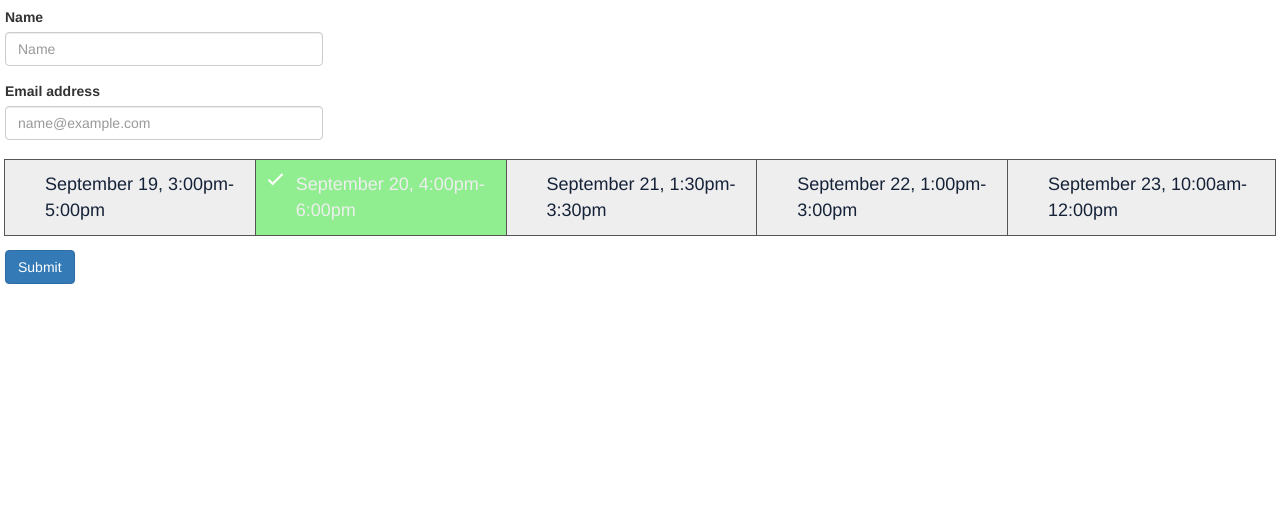
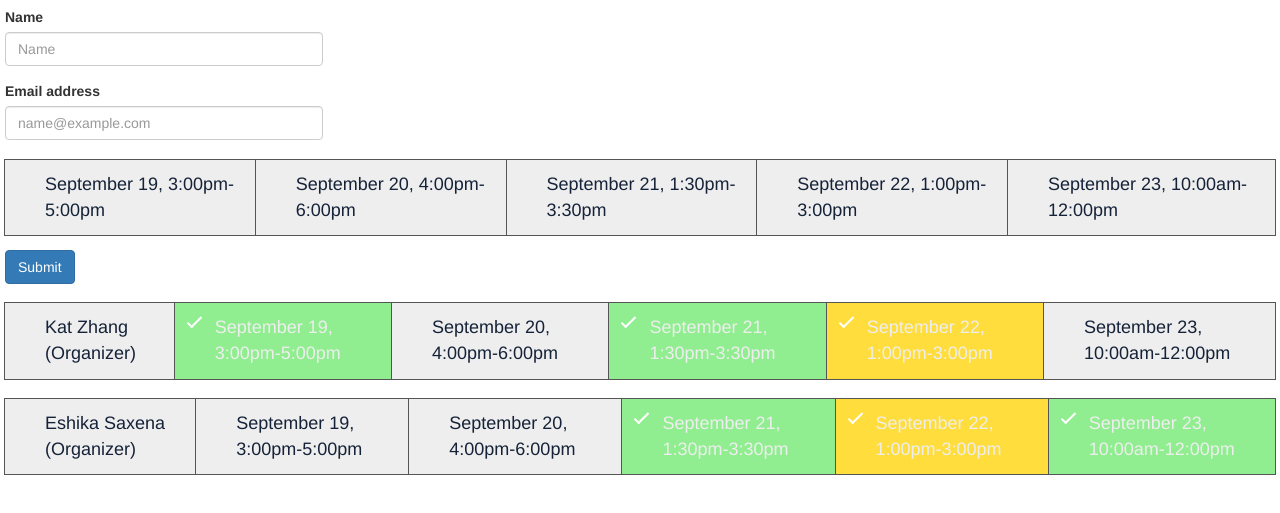
Before and after one commit to 19katz/doodle_app, a plain HTML site: page index.html in a window 1280 px wide. Shown: the part 151-664 px from the top of the page. Drawn offline with nearby package versions, Linux system fonts and the light colour scheme.

Commit message:
final changes to code

```diff
--- a/index.html
+++ b/index.html
@@ -27,7 +27,7 @@
       <!-- Create list of dates for the user to choose from  -->
       <ul id="myUL">
           <li>September 19, 3:00pm-5:00pm</li>
-          <li class="checked">September 20, 4:00pm-6:00pm</li>
+          <li>September 20, 4:00pm-6:00pm</li>
           <li>September 21, 1:30pm-3:30pm</li>
           <li>September 22, 1:00pm-3:00pm</li>
           <li>September 23, 10:00am-12:00pm</li>
@@ -35,6 +35,23 @@
       <!-- Submit button redirects to the submit page on click -->
       <button type="submit" class="btn btn-primary" onclick = "window.location.href = 'submit.html' ">Submit</button>
     </form>
+    <!-- Lists representing some dummy data -->
+    <ul id="katUL">
+      <li>Kat Zhang (Organizer)</li>
+      <li class="checked">September 19, 3:00pm-5:00pm</li>
+      <li>September 20, 4:00pm-6:00pm</li>
+      <li class="checked">September 21, 1:30pm-3:30pm</li>
+      <li class="twicechecked">September 22, 1:00pm-3:00pm</li>
+      <li>September 23, 10:00am-12:00pm</li>
+    </ul>
+    <ul id="eshUL">
+      <li>Eshika Saxena (Organizer)</li>
+      <li>September 19, 3:00pm-5:00pm</li>
+      <li>September 20, 4:00pm-6:00pm</li>
+      <li class="checked">September 21, 1:30pm-3:30pm</li>
+      <li class="twicechecked">September 22, 1:00pm-3:00pm</li>
+      <li class="checked">September 23, 10:00am-12:00pm</li>
+    </ul>
     <!--Reference to the JavaScript code.-->
     <script src="script.js"></script>
   </body>
```
Also changed, not shown: script.js (+11 -4 lines), todostyle.css (+12 -6 lines), 1 other file.
